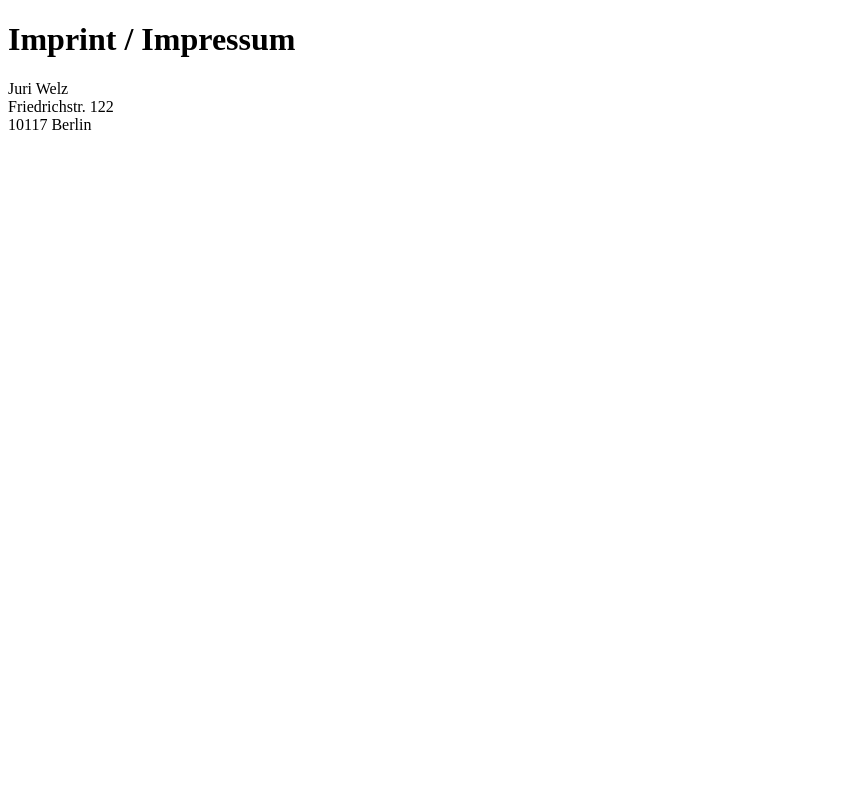
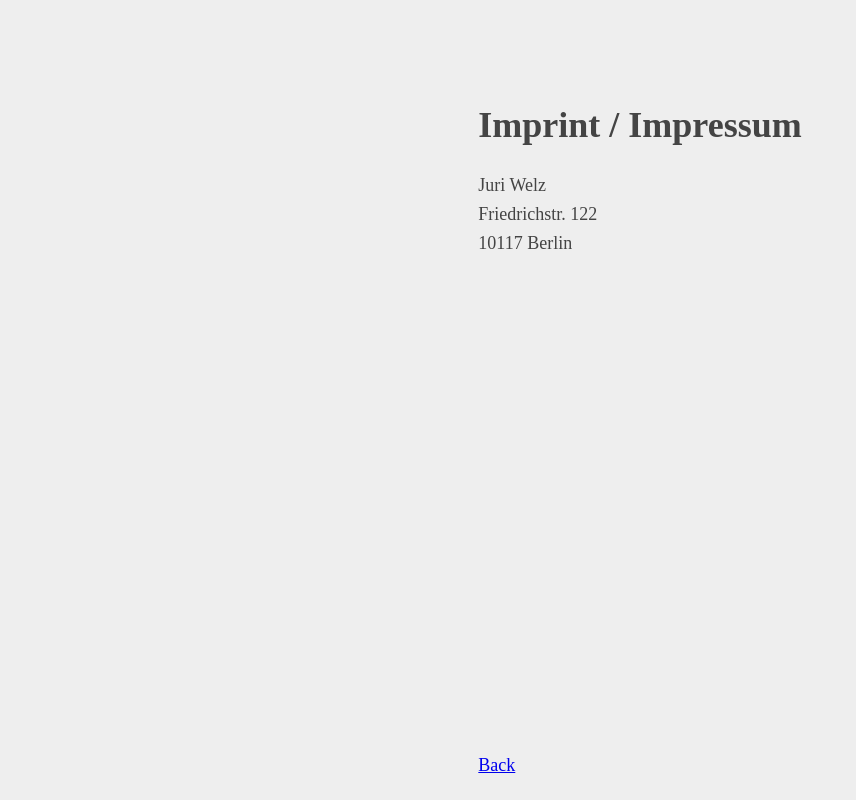
Before and after one commit to schnuri-schnuri/schnuri-schnuri.github.io, a plain HTML site: page imprint.html in a window 1280 px wide. Shown: the whole page, without its empty margins (0-856 px from the left). Drawn offline with Linux system fonts and the light colour scheme.

Commit message:
a11y and best practices improvement

```diff
--- a/imprint.html
+++ b/imprint.html
@@ -1,11 +1,49 @@
 <!DOCTYPE html>
 
 <header>
+
+    <style type="text/css">
+        html,
+        body {
+            background-color: #EEEEEE;
+            margin: 40px auto 10px;
+            max-width: 650px;
+            line-height: 1.6;
+            font-size: 18px;
+            color: #444;
+            padding: 0 10px;
+            display: flex;
+            flex-direction: column;
+            height: calc(100% - 50px);
+            box-sizing: border-box;
+        }
+
+        main {
+            flex: 1
+        }
+
+        footer {
+            margin-top: auto;
+        }
+
+        h1,
+        h2,
+        h3 {
+            line-height: 1.2;
+        }
+    </style>
+
 </header>
 
 <body>
-    <h1>Imprint / Impressum</h1>
-    <p>Juri Welz <br />
-        Friedrichstr. 122 <br />
-        10117 Berlin</p>
+
+    <main>
+        <h1>Imprint / Impressum</h1>
+        <p>Juri Welz <br />
+            Friedrichstr. 122 <br />
+            10117 Berlin</p>
+    </main>
+
+    <footer><a href="/">Back</a></footer>
+
 </body>
```
Also changed, not shown: index.html (+9 -4 lines).
